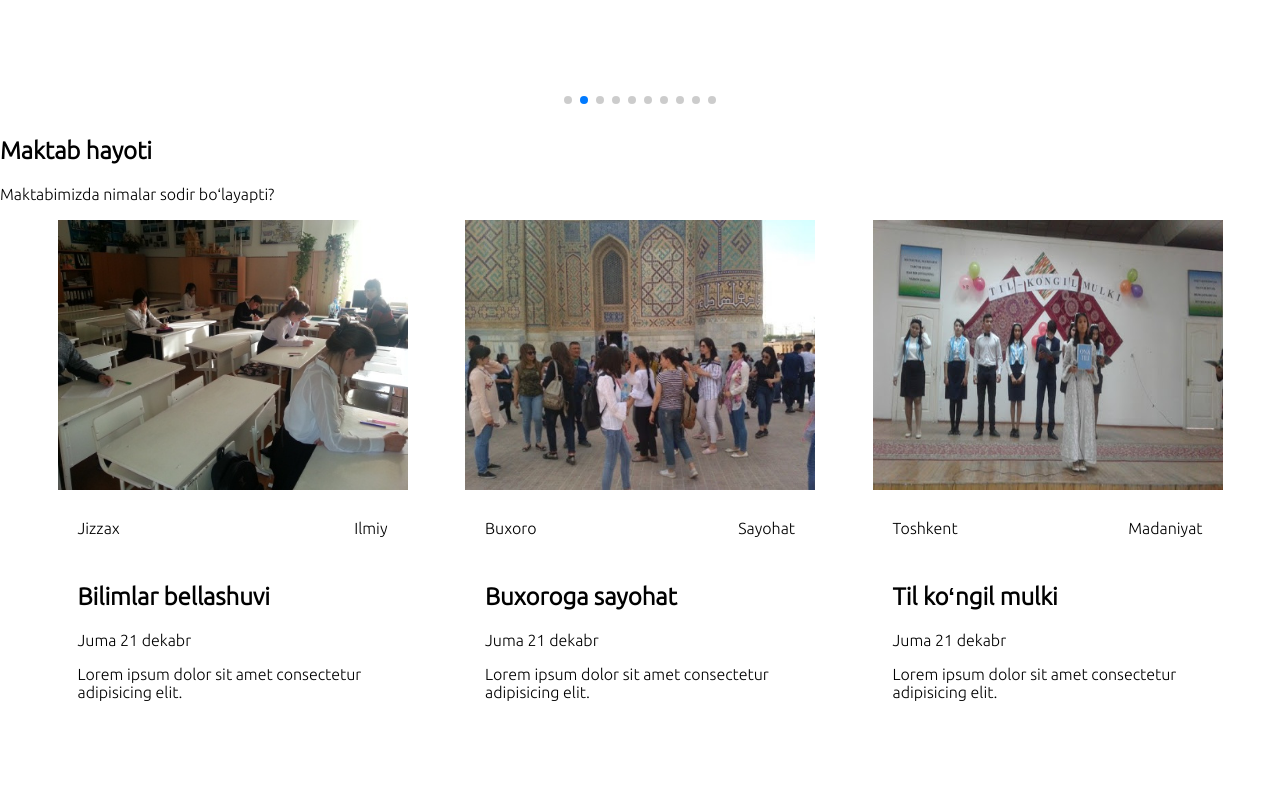
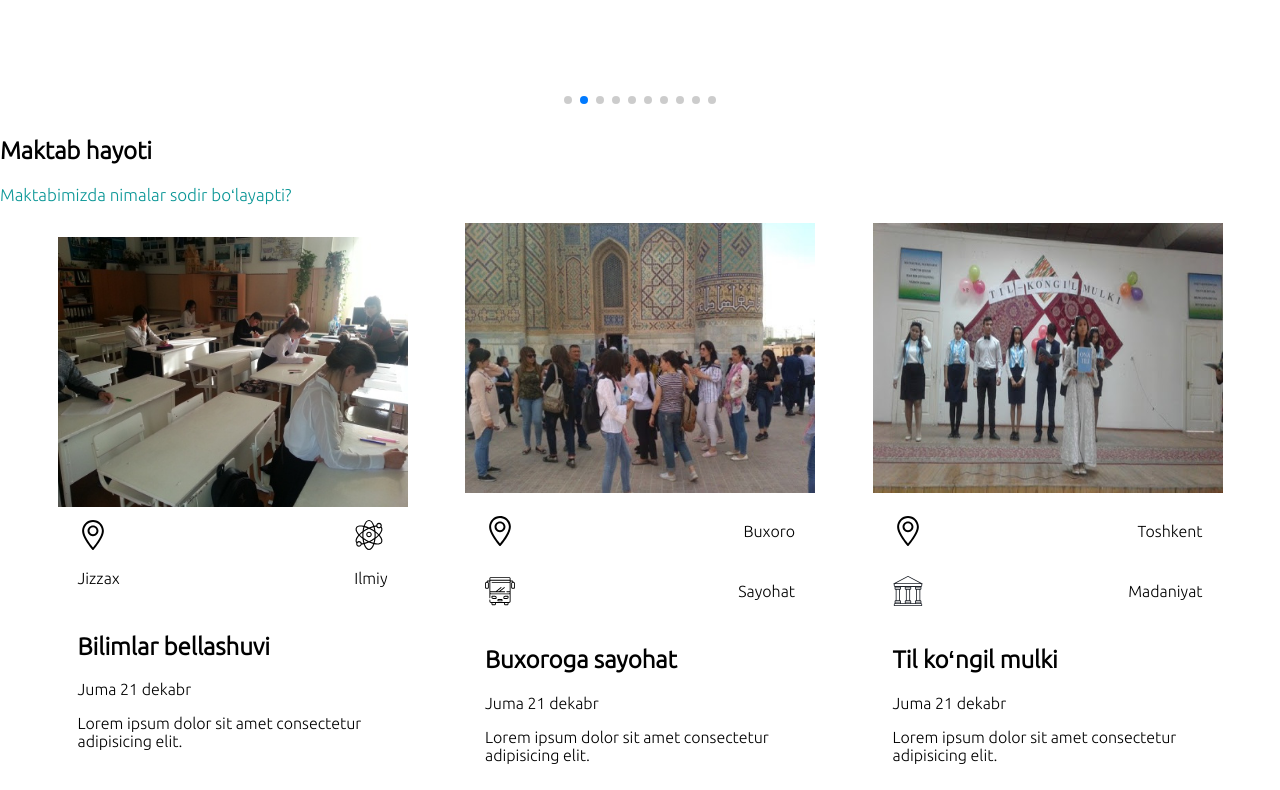
Before and after one commit to FazliddinKarimov1701/School, a plain HTML site: page index.html in a window 1280 px wide. Shown: the part 3588-4378 px from the top of the page. Before the commit the page ends 4315 px from the top, so only its background shows below. Drawn offline with nearby package versions, Linux system fonts and the light colour scheme.

Commit message:
New Changes

```diff
--- a/css/style.css
+++ b/css/style.css
@@ -379,3 +379,11 @@ input[type=checkbox]:checked ~ .sidebarIconToggle > .diagonal.part-2 {
     justify-content: space-between;
     padding-bottom: 10px;
 }
+#school_life_beginner > p{
+    font-size: 17px;
+    color: rgb(12, 151, 151);
+}
+.school_life_info_child_image{
+    width: 30px;
+    height: 30px;
+}
--- a/index.html
+++ b/index.html
@@ -203,8 +203,14 @@
                     <img src="img/knowledge.jpg" alt="knowledge">
                     <div>
                         <div>
-                            <p>Jizzax</p>
-                            <p>Ilmiy</p>
+                            <div>
+                                <img class="school_life_info_child_image" src="img/maps-and-flags.svg" alt="location">
+                                <p>Jizzax</p>
+                            </div>
+                            <div>
+                                <img class="school_life_info_child_image" src="img/science.svg" alt="science">
+                                <p>Ilmiy</p>
+                            </div>
                         </div>
                         <h1>Bilimlar bellashuvi</h1>
                         <p>Juma 21 dekabr</p>
@@ -215,7 +221,11 @@
                     <img src="img/tour.jpg" alt="knowledge">
                     <div>
                         <div>
-                            <p>Buxoro</p>
+                            <img class="school_life_info_child_image" src="img/maps-and-flags.svg" alt="location">
+                            <p>Buxoro </p>
+                        </div>
+                        <div>
+                            <img class="school_life_info_child_image" src="img/bus.svg" alt="tour">
                             <p>Sayohat</p>
                         </div>
                         <h1>Buxoroga sayohat</h1>
@@ -227,7 +237,11 @@
                     <img src="img/event.jpg" alt="knowledge">
                     <div>
                         <div>
+                            <img class="school_life_info_child_image" src="img/maps-and-flags.svg" alt="location">
                             <p>Toshkent</p>
+                        </div>
+                        <div>
+                            <img class="school_life_info_child_image" src="img/museum.svg" alt="culture">
                             <p>Madaniyat</p>
                         </div>
                         <h1>Til koʻngil mulki</h1>
```
Also changed, not shown: img/bus.svg (added), img/maps-and-flags.svg (added), img/museum.svg (added), img/pin.svg (added), img/science.svg (added).
